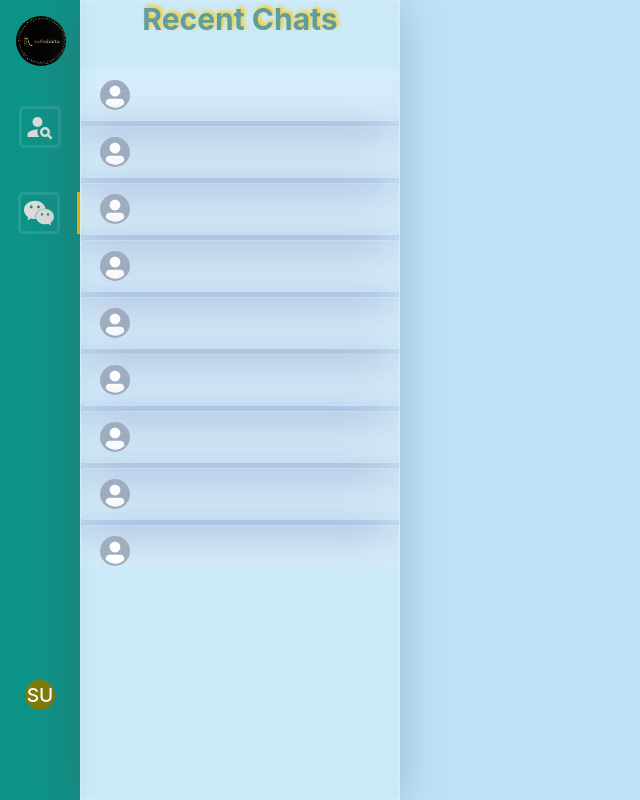
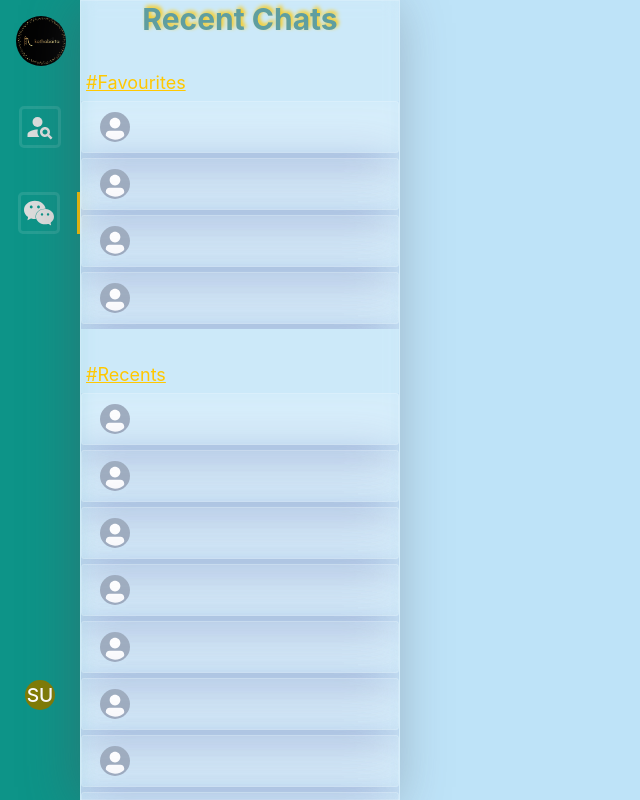
Before and after one commit to hasanulhaquebanna/mern-chat-app, a React (Create React App) app in the folder client/: page / in a window 1280 px wide. Shown: the whole page, without its empty margins (0-640 px from the left). Built offline with nearby package versions, Linux system fonts and the light colour scheme; sample sign-in values are in the browser's storage.

Commit message:
chats menu reconfigured

```diff
--- a/client/src/components/ChatMenu/Favourite.js
+++ b/client/src/components/ChatMenu/Favourite.js
@@ -3,7 +3,7 @@ import classNames from "classnames";
 import React from "react";
 import MenuCard from "./MenuCard";
 
-const Favourite = ({ recentChats }) => {
+const Favourite = ({ recentChats, chats }) => {
   return (
     <Box
       className={classNames(
@@ -20,14 +20,10 @@ const Favourite = ({ recentChats }) => {
       >
         #Favourites
       </Text>
-      <Box className="flex flex-col min-h-[200px] overflow-hidden max-h-[500px]">
-        <MenuCard />
-        <MenuCard />
-        <MenuCard />
-        <MenuCard />
-        <MenuCard />
-        <MenuCard />
-        <MenuCard />
+      <Box className="flex flex-col min-h-[200px] overflow-y-auto  max-h-[500px]">
+        {chats?.map((data, index) => (
+          <MenuCard />
+        ))}
       </Box>
     </Box>
   );
--- a/client/src/components/ChatMenu/RecentChats.js
+++ b/client/src/components/ChatMenu/RecentChats.js
@@ -2,7 +2,7 @@ import { Box, Text } from "@chakra-ui/react";
 import React from "react";
 import MenuCard from "./MenuCard";
 
-const RecentChats = ({ favourites }) => {
+const RecentChats = ({ favourites, chats }) => {
   return (
     <Box className="pt-8">
       {favourites && (
@@ -17,15 +17,9 @@ const RecentChats = ({ favourites }) => {
         </Text>
       )}
       <Box className="flex flex-col min-h-[200px] overflow-hidden max-h-[500px]">
-        <MenuCard />
-        <MenuCard />
-        <MenuCard />
-        <MenuCard />
-        <MenuCard />
-        <MenuCard />
-        <MenuCard />
-        <MenuCard />
-        <MenuCard />
+        {chats?.map((data, index) => (
+          <MenuCard />
+        ))}
       </Box>
     </Box>
   );
--- a/client/src/components/ChatMenu/index.js
+++ b/client/src/components/ChatMenu/index.js
@@ -1,10 +1,91 @@
 import React from "react";
 import { Box, Text } from "@chakra-ui/react";
-import MenuCard from "./MenuCard";
 import Favourite from "./Favourite";
 import RecentChats from "./RecentChats";
 
-const ChatMenu = ({ favourites, recentChats = true, user }) => {
+const ChatMenu = ({ user }) => {
+  const favourites = [
+    {
+      id: 1,
+      user: "Banna",
+    },
+
+    {
+      id: 2,
+      user: "Banna",
+    },
+    {
+      id: 3,
+      user: "Banna",
+    },
+    {
+      id: 1,
+      user: "Banna",
+    },
+
+    {
+      id: 2,
+      user: "Banna",
+    },
+    {
+      id: 3,
+      user: "Banna",
+    },
+    {
+      id: 1,
+      user: "Banna",
+    },
+
+    {
+      id: 2,
+      user: "Banna",
+    },
+    {
+      id: 3,
+      user: "Banna",
+    },
+  ];
+  const recentChats = [
+    {
+      id: 1,
+      user: "Banna",
+    },
+
+    {
+      id: 2,
+      user: "Banna",
+    },
+    {
+      id: 3,
+      user: "Banna",
+    },
+    {
+      id: 1,
+      user: "Banna",
+    },
+
+    {
+      id: 2,
+      user: "Banna",
+    },
+    {
+      id: 3,
+      user: "Banna",
+    },
+    {
+      id: 1,
+      user: "Banna",
+    },
+
+    {
+      id: 2,
+      user: "Banna",
+    },
+    {
+      id: 3,
+      user: "Banna",
+    },
+  ];
   return (
     <Box
       marginLeft="80px"
@@ -21,8 +102,12 @@ const ChatMenu = ({ favourites, recentChats = true, user }) => {
         >
           Recent Chats
         </Text>
-        {favourites && <Favourite recentChats={recentChats} />}
-        {recentChats && <RecentChats favourites={favourites} />}
+        {favourites && (
+          <Favourite chats={favourites} recentChats={recentChats} />
+        )}
+        {recentChats && (
+          <RecentChats chats={recentChats} favourites={favourites} />
+        )}
       </Box>
     </Box>
   );
--- a/client/src/components/Home/index.js
+++ b/client/src/components/Home/index.js
@@ -1,4 +1,4 @@
-import React, { useEffect, useState } from "react";
+import React from "react";
 import { Box } from "@chakra-ui/react";
 //
 import Sidebar from "components/Sidebar";
--- a/client/src/components/Sidebar/UserAvatar.js
+++ b/client/src/components/Sidebar/UserAvatar.js
@@ -1,4 +1,4 @@
-import React, { useEffect, useState } from "react";
+import React from "react";
 import { Avatar, Box } from "@chakra-ui/react";
 
 const UserAvatar = ({ user }) => {
```
